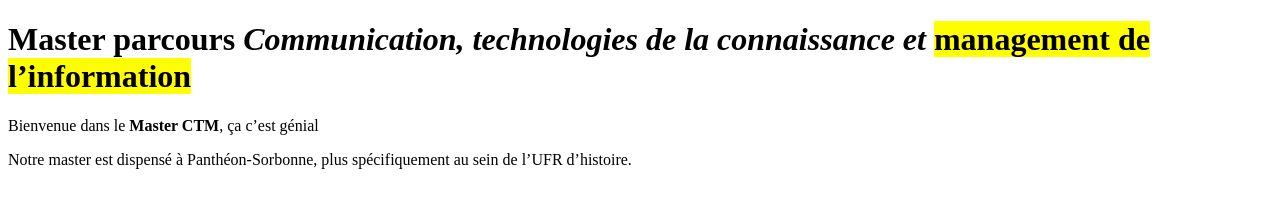
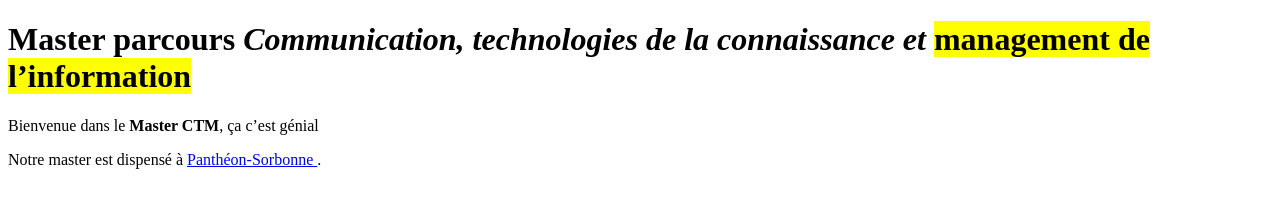
Before and after one commit to Shuo942/test, a plain HTML site: page index.html in a window 1280 px wide. Drawn offline with Linux system fonts and the light colour scheme.

Commit message:
Update index.html

```diff
--- a/index.html
+++ b/index.html
@@ -5,13 +5,18 @@
     <meta charset="utf-8">
   </head>
   <body>
-    <h1>Master parcours <em>Communication, technologies de la connaissance et</em> <mark>management de l’information</mark></h1>
+    <h1>
+      Master parcours
+      <em>Communication, technologies de la connaissance et</em>
+      <mark>management de l’information</mark>
+    </h1>
     <p>Bienvenue dans le <strong>Master CTM</strong>, ça c’est génial</p>
     <p>
-      <!-- Un lien vers le document numérique Wikipédia de P1, sur le texte “Panthéon-Sorbonne” -->
-      <!-- Un lien vers le fragment “Composantes” inscrit dans le document numérique Wikipédia de P1, sur le texte “l’UFR d’histoire” -->
-      Notre master est dispensé à Panthéon-Sorbonne,
-      plus spécifiquement au sein de l’UFR d’histoire.
+      Notre master est dispensé à
+      <a href="https://fr.wikipedia.org/wiki/Université_Panthéon-Sorbonne_(Paris-I)">
+        Panthéon-Sorbonne
+      </a>.
     </p>
+    <!-- Un lien vers le fragment "Composantes" inscrit dans le document numérique Wikipédia de P1, sur le texte "l’UFR d’histoire" -->
   </body>
 </html>
```
